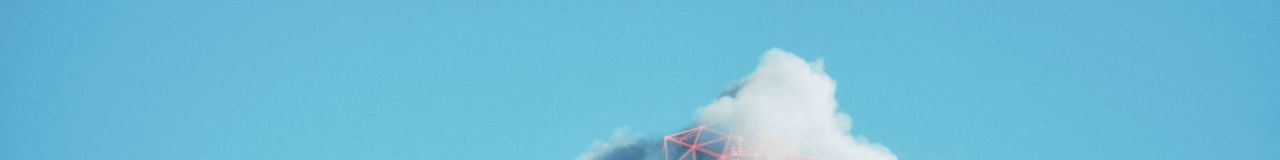
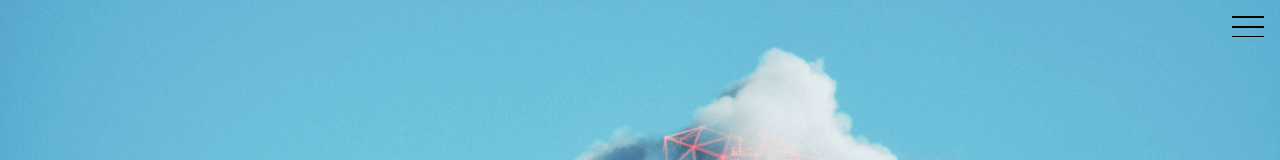
Before and after one commit to 2G-Developers/gosocio, a React (Create React App) app: page / in a window 1280 px wide. Shown: the top 160 px of the page. Built offline with nearby package versions, Linux system fonts and the light colour scheme.

Commit message:
navbar added

```diff
--- /dev/null
+++ b/src/components/Navbar/Navbar.jsx
@@ -0,0 +1,34 @@
+import React , { useState } from 'react'
+import { Link } from "react-router-dom";
+
+function Navbar({class1="navbar-list", class2="navbar-list", class3="navbar-list"}){
+    const [showNav,setShownav ] = useState(false);
+
+    return(
+
+    <div className="nav">
+
+    <div className="navbar">
+        <div className="navbar-hamburg" onClick={()=>setShownav(!showNav)}>
+            <div className="navbar-hamburg-bar"></div>
+            <div className="navbar-hamburg-bar"></div>
+            <div className="navbar-hamburg-bar"></div>
+        </div>
+    </div>
+    <div className="navbar-page" style={{display: showNav ? 'block' : 'none' }}>
+        <div id="mdiv" onClick={()=>setShownav(!showNav)}>
+            <div class="mdiv">
+                 <div class="md"></div>
+             </div>
+        </div>
+        <div className="navbar-content">
+
+            <Link to="/" className={class1}>Home</Link>
+            <Link to="/about" className={class2}>About</Link>
+            <Link to="/contact" className={class3}>Contact</Link>
+
+        </div>
+    </div>
+    </div>)
+}
+export default Navbar
--- a/src/pages/About/AboutPage.jsx
+++ b/src/pages/About/AboutPage.jsx
@@ -3,12 +3,14 @@ import Carousel from '../../components/Carousel/Carousel'
 import Client from '../../components/Client/Client'
 import Contact from '../../components/Contact/Contact'
 import Footer from '../../components/Footer/Footer'
+import Navbar from '../../components/Navbar/Navbar'
 import Service from '../../components/Service/Service'
 import contact from '../../images/contact.png'
 
 function AboutPage() {
     return (
         <>
+            <Navbar class2="navbar-list-active"/>
             <Carousel images={contact} altText="Contact" heading="Moving businesses, customers and the world forward with creative digital products!" />
             <Service />
             <Contact isgrey={true} />
--- a/src/pages/Contact/ContactPage.jsx
+++ b/src/pages/Contact/ContactPage.jsx
@@ -2,12 +2,14 @@ import React from 'react'
 import Carousel from '../../components/Carousel/Carousel'
 import Enquiry from '../../components/Enquiry/Enquiry'
 import Footer from '../../components/Footer/Footer'
+import Navbar from '../../components/Navbar/Navbar'
 import Location from '../../components/Location/Location'
 import Contact from '../../images/contact.png'
 
 function ContactPage() {
     return (
         <>
+        <Navbar class3="navbar-list-active"/>
             <Carousel images={Contact}
                 altText="Contact"
                 heading="Ready to fly digitally with us? Let's talk!"
--- a/src/pages/Home/HomePage.jsx
+++ b/src/pages/Home/HomePage.jsx
@@ -3,16 +3,20 @@ import About from '../../components/About/About'
 import Carousel from '../../components/Carousel/Carousel'
 import Client from '../../components/Client/Client'
 import Contact from '../../components/Contact/Contact'
+import Navbar from '../../components/Navbar/Navbar'
 import Footer from '../../components/Footer/Footer'
 import Hero from '../../images/hero.png'
+
 
 function HomePage() {
     return (
         <>
+           <Navbar class1="navbar-list-active"/>
             <Carousel images={Hero} altText="Hero"
                 heading="We Are Creative Agency"
                 subheading="Grow your business fast" />
             <About />
+
             <Contact isgrey={false} />
             <Client />
             <Footer />
--- a/src/style/components/Navbar/_navbar.scss
+++ b/src/style/components/Navbar/_navbar.scss
@@ -0,0 +1,82 @@
+.navbar{
+    position: fixed;
+    z-index: 1;
+    display: flex;
+    align-items: flex-start;
+    justify-content: flex-end;
+    width:100%;
+    height: 100vh;
+}
+.navbar-hamburg{
+    z-index: 3;
+    cursor: pointer;
+}
+.navbar-hamburg-bar {
+    width: 2rem;
+    height: 1.75px;
+    background-color: black;
+    margin: .5rem 0;
+  }
+  .navbar-page
+  {
+    z-index: 4;
+    background-color: white;
+    position: fixed;
+    height: 100%;
+    width: 100%;
+  }
+  .navbar-content {
+      display: flex;
+      flex-flow: column;
+      height: 100%;
+      width: 100%;
+      align-items: center;
+      justify-content: center;
+      z-index: 4;
+      background-color: white;
+      position: fixed;
+
+  }
+  .navbar-list-active{
+    font-size: 3rem;
+    color: #FF002C;
+
+  }
+  .navbar-list{
+    font-size: 3rem;
+    color: black;
+    padding: .4rem;
+  }
+  .navbar-list:hover{
+    font-size: 3rem;
+    color: #FF002C;
+    text-decoration: none;
+  }
+  .navbar-list-active:hover{
+    font-size: 3rem;
+    color: #FF002C;
+    text-decoration: none;
+  }
+
+  #mdiv {
+    padding: .3rem;
+    width: 100%;
+    cursor: pointer;
+  }
+
+  .mdiv {
+    height: 2rem;
+    width: .1rem;
+    margin-left: .75rem;
+    background-color: black;
+    transform: rotate(45deg);
+    Z-index: 1;
+  }
+
+  .md {
+    height:2rem;
+    width: .1rem;
+    background-color: black;
+    transform: rotate(90deg);
+    Z-index: 2;
+  }
```
Also changed, not shown: src/style/main.scss (line endings or trailing spaces).
